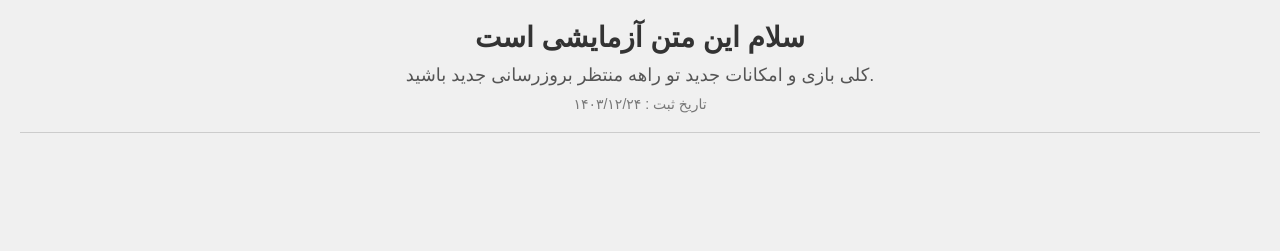
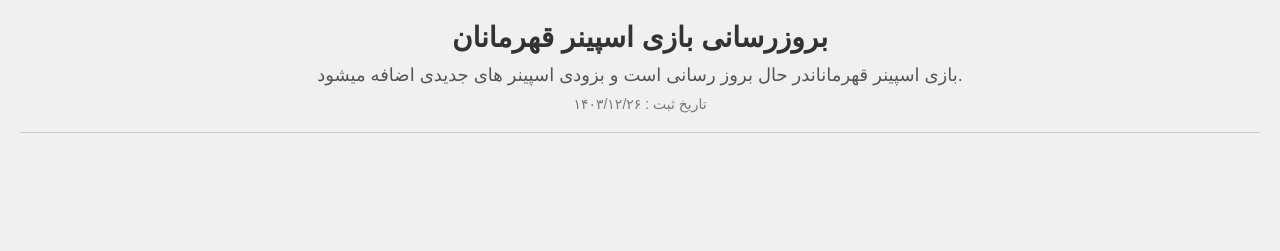
Before and after one commit to playixapp/playix1, a plain HTML site: page index.html in a window 1280 px wide. Shown: the part 353-604 px from the top of the page. Drawn offline with Linux system fonts and the light colour scheme; a web font is replaced by a local one.

Commit message:
Update index.html

```diff
--- a/index.html
+++ b/index.html
@@ -104,13 +104,12 @@
         <span class="title">اطلاع رسانی</span>
     </div>
 
-    <!-- محتوای صفحه -->
+<!-- محتوای صفحه -->
     <div class="content">
         <img src="https://s33.picofile.com/file/8483389992/Picsart_25_03_12_05_24_26_172.jpg" alt="عکس مربعی">
-        <h1>سلام این متن آزمایشی است</h1>
-        <p>کلی بازی و امکانات جدید تو راهه
-منتظر بروزرسانی جدید باشید. </p>
-        <p class="date">تاریخ ثبت : ۱۴٠۳/۱۲/۲۴</p>
+        <h1>بروزرسانی بازی اسپینر قهرمانان</h1>
+        <p>بازی اسپینر قهرماناندر حال بروز رسانی است و بزودی اسپینر های جدیدی اضافه میشود.</p>
+        <p class="date">تاریخ ثبت : ۱۴۰۳/۱۲/۲۶</p>
         <hr>
     </div>
 
```
